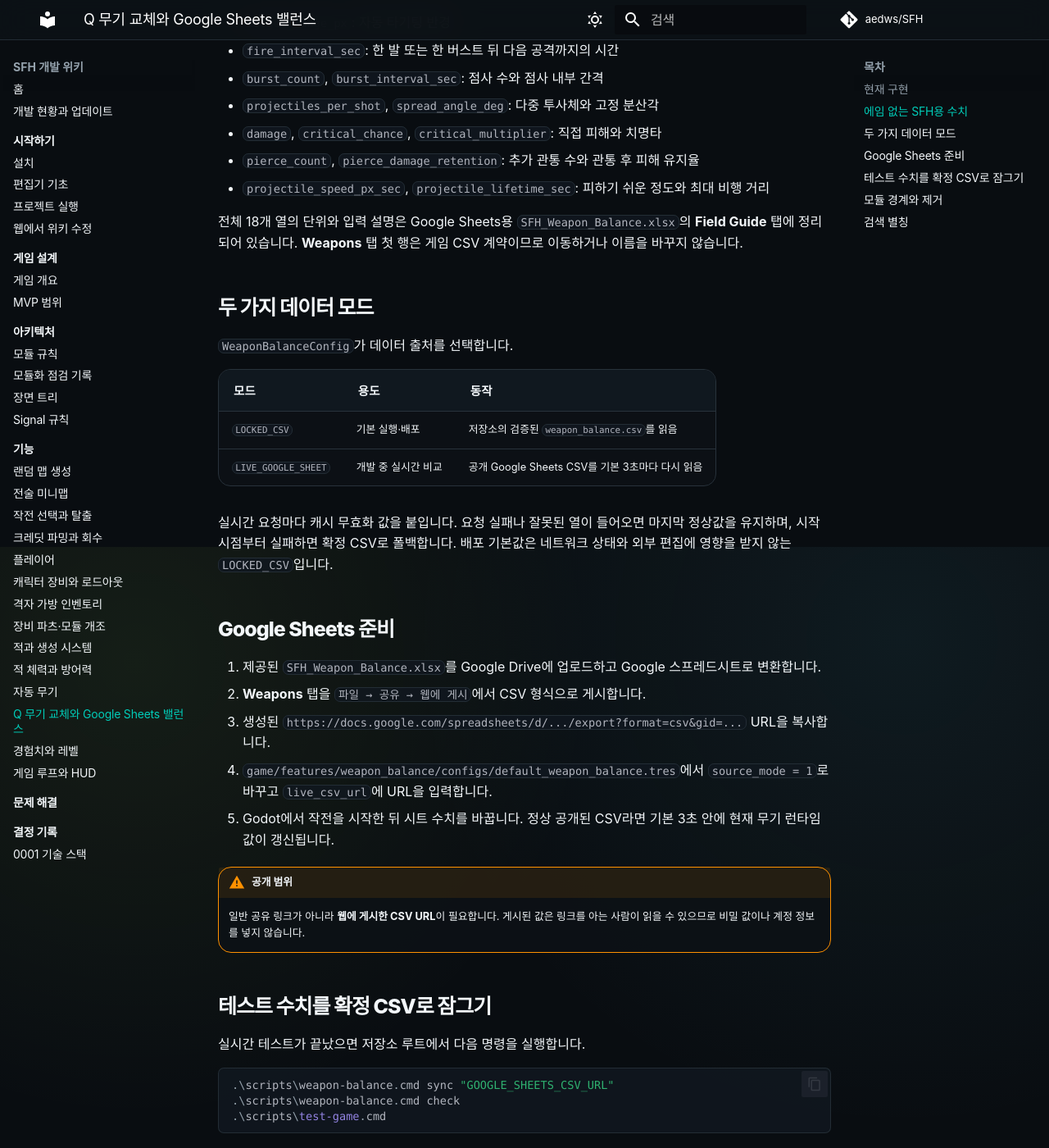
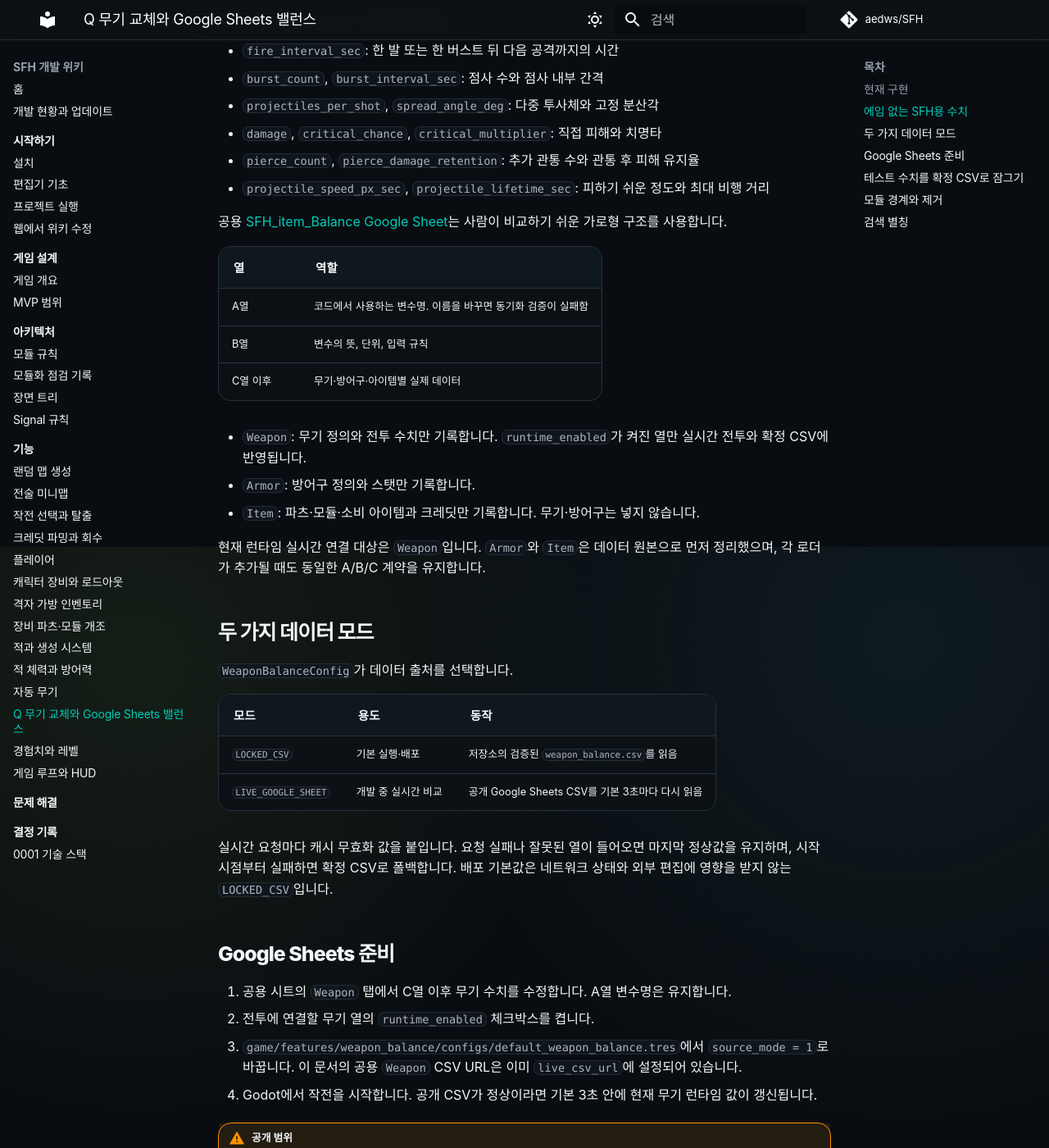
Before and after one commit to aedws/SFH, an MkDocs documentation site: the page built from docs/features/weapon-balance.md, in a window 1280 px wide and 1400 px high, scrolled down 733 px. Shown: the whole window at 82% size. Built offline with MkDocs 1.6.1 and Material for MkDocs 9.7.7, drawn with Linux system fonts in a browser that asks for light colours; comment, search, counter and statistics services are not loaded; some of the changed text lies outside the part shown.

Commit message:
feat: align balance pipeline with shared sheets

````diff
--- a/docs/architecture/module-audit.md
+++ b/docs/architecture/module-audit.md
@@ -46,7 +46,7 @@ tags:
 | 최고 레벨 개조 | 통과 | 최고 레벨에서만 태그를 부여하고 일치 모듈 코스트를 50%로 계산함 |
 | 장비 개조 의존성 | 통과 | `equipment_customization`이 `equipment`, `inventory`를 요구함 |
 | 활성 무기 상태 분리 | 통과 | 장비는 main/secondary 슬롯과 `weapon_id`만 공개하고 발사 로직을 모름 |
-| 밸런스 데이터 분리 | 통과 | `weapon_balance/`가 Google Sheets·확정 CSV 로드와 검증만 담당함 |
+| 밸런스 데이터 분리 | 통과 | `weapon_balance/`가 가로형 Google Sheets·세로형 확정 CSV 변환, 로드와 검증만 담당함 |
 | 실시간 실패 폴백 | 통과 | 잘못된 외부 CSV가 마지막 정상값을 덮지 않으며 확정 CSV로 복구 가능 |
 | 무기 특색 실행 | 통과 | `AutoWeapon`이 버스트·다중 투사체를, Projectile이 관통·유지율을 담당함 |
 | Q 교체 자동 검증 | 통과 | 장비 슬롯, 자동 공격 런타임, HUD가 같은 보조 권총 상태로 전환됨 |
--- a/docs/features/weapon-balance.md
+++ b/docs/features/weapon-balance.md
@@ -37,7 +37,19 @@ tags:
 - `pierce_count`, `pierce_damage_retention`: 추가 관통 수와 관통 후 피해 유지율
 - `projectile_speed_px_sec`, `projectile_lifetime_sec`: 피하기 쉬운 정도와 최대 비행 거리
 
-전체 18개 열의 단위와 입력 설명은 Google Sheets용 `SFH_Weapon_Balance.xlsx`의 **Field Guide** 탭에 정리되어 있습니다. **Weapons** 탭 첫 행은 게임 CSV 계약이므로 이동하거나 이름을 바꾸지 않습니다.
+공용 [SFH_item_Balance Google Sheet](https://docs.google.com/spreadsheets/d/1dtQKVZiMf7VRFWrVnaL3BqzR0g4ZgEG6ueH9RIN3xqM/edit?usp=sharing)는 사람이 비교하기 쉬운 가로형 구조를 사용합니다.
+
+| 열 | 역할 |
+|---|---|
+| A열 | 코드에서 사용하는 변수명. 이름을 바꾸면 동기화 검증이 실패함 |
+| B열 | 변수의 뜻, 단위, 입력 규칙 |
+| C열 이후 | 무기·방어구·아이템별 실제 데이터 |
+
+- `Weapon`: 무기 정의와 전투 수치만 기록합니다. `runtime_enabled`가 켜진 열만 실시간 전투와 확정 CSV에 반영됩니다.
+- `Armor`: 방어구 정의와 스탯만 기록합니다.
+- `Item`: 파츠·모듈·소비 아이템과 크레딧만 기록합니다. 무기·방어구는 넣지 않습니다.
+
+현재 런타임 실시간 연결 대상은 `Weapon`입니다. `Armor`와 `Item`은 데이터 원본으로 먼저 정리했으며, 각 로더가 추가될 때도 동일한 A/B/C 계약을 유지합니다.
 
 ## 두 가지 데이터 모드
 
@@ -52,26 +64,25 @@ tags:
 
 ## Google Sheets 준비
 
-1. 제공된 `SFH_Weapon_Balance.xlsx`를 Google Drive에 업로드하고 Google 스프레드시트로 변환합니다.
-2. **Weapons** 탭을 `파일 → 공유 → 웹에 게시`에서 CSV 형식으로 게시합니다.
-3. 생성된 `https://docs.google.com/spreadsheets/d/.../export?format=csv&gid=...` URL을 복사합니다.
-4. `game/features/weapon_balance/configs/default_weapon_balance.tres`에서 `source_mode = 1`로 바꾸고 `live_csv_url`에 URL을 입력합니다.
-5. Godot에서 작전을 시작한 뒤 시트 수치를 바꿉니다. 정상 공개된 CSV라면 기본 3초 안에 현재 무기 런타임 값이 갱신됩니다.
+1. 공용 시트의 `Weapon` 탭에서 C열 이후 무기 수치를 수정합니다. A열 변수명은 유지합니다.
+2. 전투에 연결할 무기 열의 `runtime_enabled` 체크박스를 켭니다.
+3. `game/features/weapon_balance/configs/default_weapon_balance.tres`에서 `source_mode = 1`로 바꿉니다. 이 문서의 공용 `Weapon` CSV URL은 이미 `live_csv_url`에 설정되어 있습니다.
+4. Godot에서 작전을 시작합니다. 공개 CSV가 정상이라면 기본 3초 안에 현재 무기 런타임 값이 갱신됩니다.
 
 !!! warning "공개 범위"
-    일반 공유 링크가 아니라 **웹에 게시한 CSV URL**이 필요합니다. 게시된 값은 링크를 아는 사람이 읽을 수 있으므로 비밀 값이나 계정 정보를 넣지 않습니다.
+    게임은 편집 링크가 아니라 공개 CSV 내보내기 URL을 읽습니다. 현재 공용 시트의 `Weapon` CSV 응답은 확인했으며, 시트에는 비밀 값이나 계정 정보를 넣지 않습니다.
 
 ## 테스트 수치를 확정 CSV로 잠그기
 
 실시간 테스트가 끝났으면 저장소 루트에서 다음 명령을 실행합니다.
 
 ```powershell
-.\scripts\weapon-balance.cmd sync "GOOGLE_SHEETS_CSV_URL"
+.\scripts\weapon-balance.cmd sync "https://docs.google.com/spreadsheets/d/1dtQKVZiMf7VRFWrVnaL3BqzR0g4ZgEG6ueH9RIN3xqM/export?format=csv"
 .\scripts\weapon-balance.cmd check
 .\scripts\test-game.cmd
 ```
 
-`sync`는 18개 열의 이름·순서, 숫자 형식, 확률 범위, 중복 ID를 확인한 뒤에만 `game/features/weapon_balance/data/weapon_balance.csv`를 교체합니다. 그 다음 설정을 `source_mode = 0`으로 돌리면 확정 수치만 사용합니다.
+`sync`는 A열의 필수 변수명, 숫자 형식, 확률 범위, 중복 ID를 확인하고 `runtime_enabled`가 켜진 무기만 세로형 배포 CSV로 변환한 뒤 `game/features/weapon_balance/data/weapon_balance.csv`를 교체합니다. 그 다음 설정을 `source_mode = 0`으로 돌리면 확정 수치만 사용합니다.
 
 ## 모듈 경계와 제거
 
@@ -89,4 +100,4 @@ game.gd             위 세 계약을 조립하고 HUD에 표시
 
 ## 검색 별칭
 
-Q키, 무기 바꾸기, 주무기 교체, 부무기 교체, 실시간 밸런싱, 구글 스프레드시트, 시트 연동, CSV 내보내기, 수치 확정, 핫 리로드, 자동 조준, 에임 없음, 3점사, 관통탄
+Q키, 무기 바꾸기, 주무기 교체, 부무기 교체, 실시간 밸런싱, 구글 스프레드시트, Weapon 시트, Armor 시트, Item 시트, 변수명 1열, 설명 2열, CSV 내보내기, 수치 확정, 핫 리로드, 자동 조준, 에임 없음, 3점사, 관통탄
````
Also changed, not shown: docs/development-status.md (+3 -3 lines), docs/index.md (+3 -3 lines), 6 other files.
